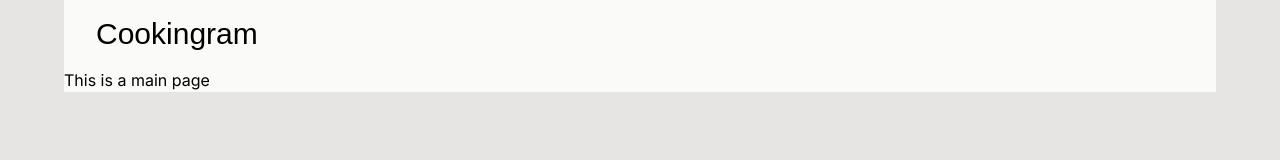
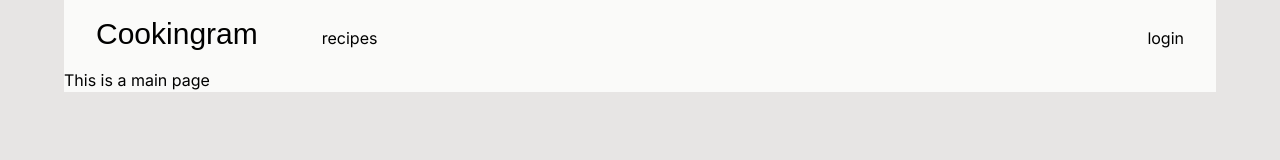
Before and after one commit to AlFerries/cookingram, a Next.js app: page / in a window 1280 px wide. Shown: the top 160 px of the page. Built offline with nearby package versions, Linux system fonts and the light colour scheme; a web font is replaced by a local one.

Commit message:
fixed fetch, added err handling

```diff
--- a/src/app/recipe/[id]/page.js
+++ b/src/app/recipe/[id]/page.js
@@ -1,15 +1,14 @@
 import { parseMealDBRecipe, fetchMealBD } from "@/libs/mealDb";
+import { notFound } from "next/navigation";
 
-// TODO: sanitize ID
 // TODO: notFound page if ID is incorrect or undefined
 // TODO: bautify page, convert into recipe page
 
 export default async function Home({ params }) {
 
   const { id } = await params;
-
   const { recipes : recipe, err } = await fetchMealBD(`${process.env.NEXT_PUBLIC_MDB_GET_RECIPE_ID}${id}`, parseMealDBRecipe);
-  if (err) return;
+  if (err) return notFound();
 
   return(
     <>
--- a/src/components/header.js
+++ b/src/components/header.js
@@ -1,10 +1,15 @@
 import { Lily_Script_One } from "next/font/google";
+import Link from "next/link";
 
 const lilyFont = Lily_Script_One({subsets:['latin'], weight:['400']});
 
 const Header = () => (
   <nav className="py-4 px-8 flex items-baseline relative">
-    <h1 className={`${lilyFont.className} antialiased text-3xl font-extrabold pr-16`}>Cookingram</h1>
+    <h1 className={`${lilyFont.className} antialiased text-3xl font-extrabold pr-16`}><Link href="/">Cookingram</Link></h1>
+    <ul>
+      <li><Link href="/recipes">recipes</Link></li>
+    </ul>
+    <button className="ml-auto"><Link href="/login">login</Link></button>
   </nav>
 );
 
--- a/src/libs/mealDb.js
+++ b/src/libs/mealDb.js
@@ -1,3 +1,4 @@
+// Clean fields, leave only reliable for only recipe pages
 export function parseMealDBRecipe (data) {
 
   const { idMeal, strMeal, strCategory, strArea, strInstructions, strMealThumb, strSource } = data[0];
@@ -23,6 +24,7 @@ export function parseMealDBRecipe (data) {
   }
 }
 
+// Clean fields, leave only reliable for recipes list pages
 export function parseMealsList (data) {
 
   const simplified = data.map(({idMeal, strMeal, strMealThumb}) => ({
@@ -34,10 +36,13 @@ export function parseMealsList (data) {
   return simplified;
 }
 
+// Fetch to ther MealDB
 export async function fetchMealBD (link, parser) {
   try {
     const res = await fetch(link);
+    if (!res.ok) return { recipes: null, err: res.status};
     const data = await res?.json();
+    if (!Array.isArray(data.meals)) return { recipes: null, err: "can't get recipe"};
     return {recipes: parser(data.meals), err: null};
   } catch(error) {
     return {recipes: null, err: error};
```
